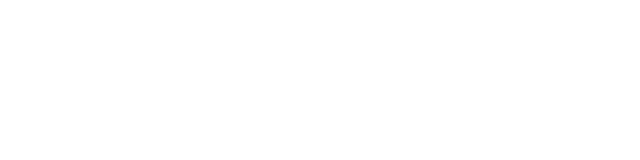
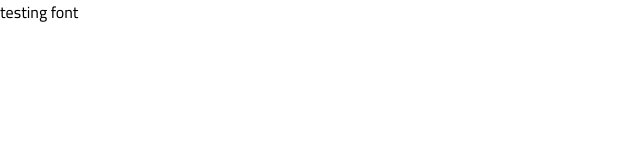
Before and after one commit to kevinrf100/toDo, a React (Vite) app: page / in a window 1280 px wide. Shown: the top 160 px of the page, without its empty margins (0-640 px from the left). Built offline with nearby package versions, Linux system fonts and the light colour scheme.

Commit message:
fixing font family inside tailwindcss and adding shawdow sm

```diff
--- a/src/App.tsx
+++ b/src/App.tsx
@@ -1,5 +1,9 @@
 function App() {
-  return <></>;
+  return (
+    <>
+      <h1>testing font</h1>
+    </>
+  );
 }
 
 export { App };
--- a/src/index.css
+++ b/src/index.css
@@ -1,7 +1,7 @@
 @import "tailwindcss";
 
 @theme {
-  --font-display: "Cairo", "sans-serif";
+  --font-sans: "Cairo", sans-serif;
 
   /* Created to only show our colors inside this project. And remove colors from tailwindcss in the intellisense */
   --color-*: initial;
@@ -20,4 +20,6 @@
   --color-pink-light: "#E9CCE1";
   --color-pink-base: "#C257A4";
   --color-pink-dark: "#884074";
+
+  ----shadow-sm: 0 4px 8px 0 rgba(54, 23, 45, 0.05);
 }
```
